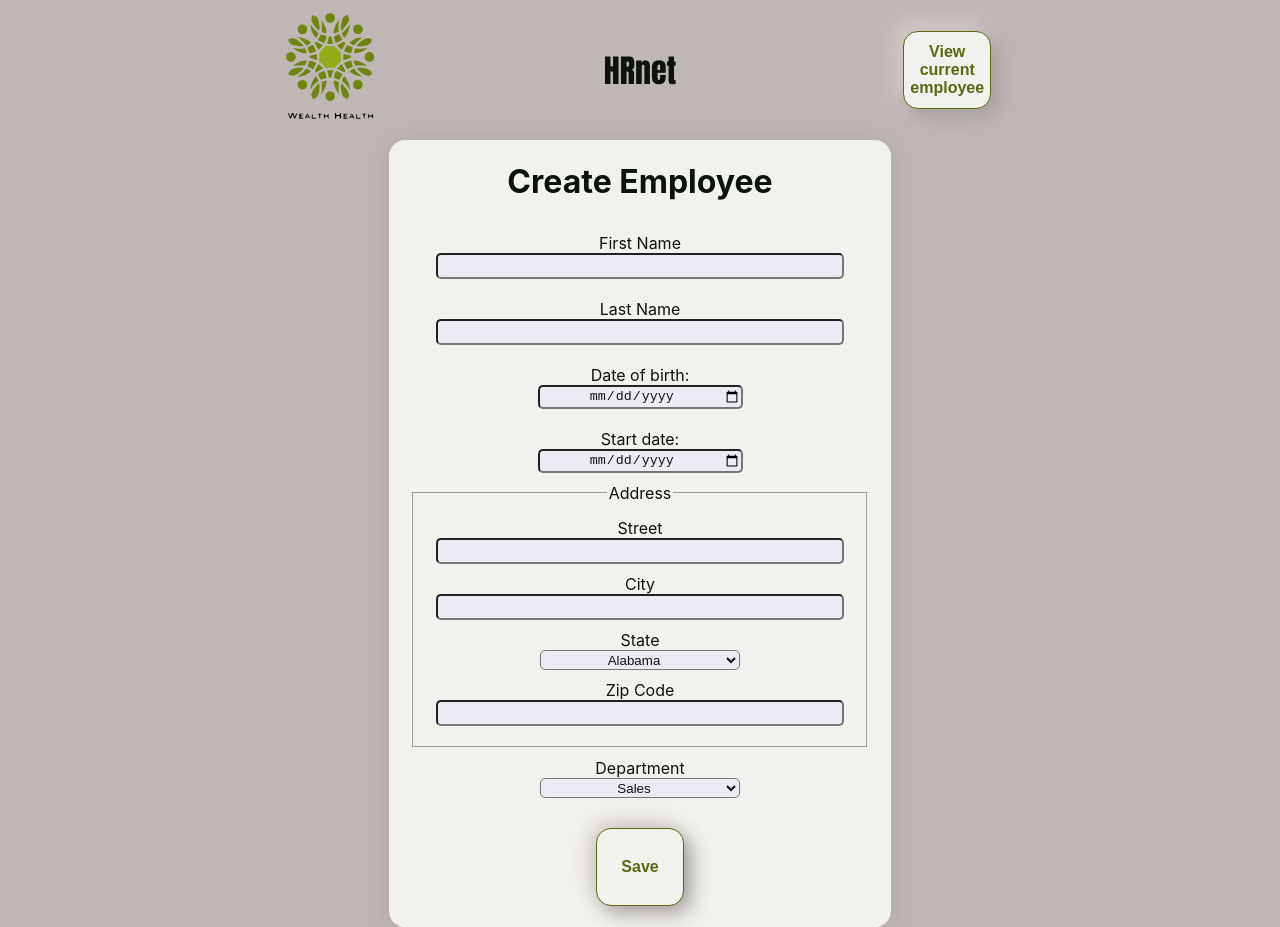
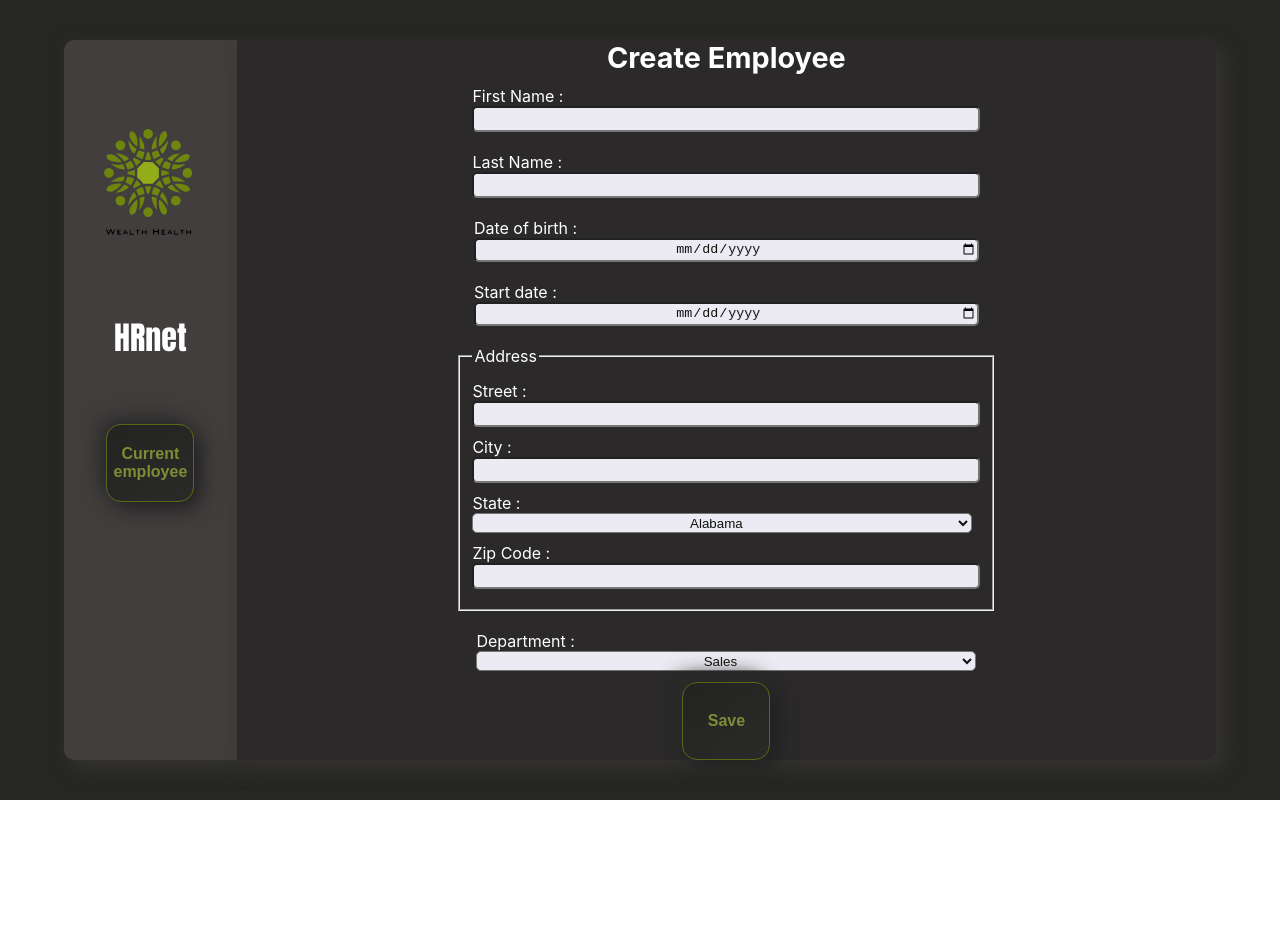
Before and after one commit to AlexTremoureux/AlexandreTREMOUREUX_14_31032022, a React (Create React App) app in the folder my-app/: page / in a window 1280 px wide. After the commit the page ends 800 px from the top, so only its background shows below. Built offline with nearby package versions, Linux system fonts and the light colour scheme.

Commit message:
feature/style: test dark mode

```diff
--- a/my-app/src/App.css
+++ b/my-app/src/App.css
@@ -1,82 +1,83 @@
-body {
-  text-align: center;
-  background-color: #BFB7B6;
+#root {
+  background-color: #262724;
+  height: 100vh;
+  display: flex;
+}
+.wrapper {
+  display: flex;
+  justify-content: center;
   margin: auto;
+  height: 90%;
+  width: 100%;
+  max-width: 90%;
 }
-
 .header {
-  margin: 20px auto;
+  max-width: 200px;
+  width: 15%;
   display: flex;
-  color: white;
-  height: 100px;
-  max-width: 60%;
   align-items: center;
-  justify-content: space-between;
+  flex-direction: column;
+  padding-top: 40px;
+  background-color: #423e3e;
+  border-radius: 10px 0px 0px 10px;
+  box-shadow: 7px 7px 20px #383535;
 }
 .logo,
 .navigation {
-  width: 20%;
+  margin: 20px 0px;
+  font-size: 1rem;
 }
 
 .title {
-  width: 60%;
-  color: #0c120c;
+  color: #ffffff;
   font-family: Impact, Haettenschweiler, "Arial Narrow Bold", sans-serif;
   text-align: center;
 }
-.neumorphism {
-  margin: 20px;
-  height: 48px;
-  width: 98px;
-  color: #586912;
-  font-weight: bold;
-  border-radius: 15px;
-  background: #f1f2ee;
-  box-shadow: 7px 7px 20px #cdceca, -7px -7px 20px #ffffff;
-  border: none;
-  cursor: pointer;
-}
-.neumorphism:active {
-  background: #f1f2ee;
-  box-shadow: inset 7px 7px 20px #cdceca, inset -7px -7px 20px #ffffff;
-}
+
 .neumorphismLight {
   margin: 20px;
   height: 78px;
   width: 88px;
-  color: #586912;
+  color: #7c8d36;
   font-weight: bold;
   font-size: 1rem;
   border-radius: 15px;
-  background: #f1f2ee;
-  box-shadow: 7px 7px 20px #a29c9b, -7px -7px 20px #dcd2d1;
+  background: linear-gradient(145deg, #232322, #2a2a29);
+  box-shadow: 7px 7px 20px #212120, -7px -7px 20px #2d2d2c;
   border: 1px solid #586912;
 
   cursor: pointer;
 }
 .neumorphismLight:active {
-  background: #f1f2ee;
-  box-shadow: inset 7px 7px 20px #cdceca, inset -7px -7px 20px #ffffff;
+  background: #272726;
+  box-shadow: inset 7px 7px 20px #212120, inset -7px -7px 20px #2d2d2c;
 }
 .createEmployee {
   display: flex;
-  width: 500px;
+  width: 85%;
+  max-width: 1000px;
   flex-direction: column;
-  align-items: center;
+  align-items: left;
+  justify-content: center;
+  color: #ffffff;
+  background: #2b2929;
+  border-radius: 0px 10px 10px 0px;
+  box-shadow: 7px 7px 20px #383535;
+
+}
+.category {
   margin: auto;
-  color: #0c120c;
-  background: #f1f2ee;
-border-radius: 16px;
-box-shadow: 0 4px 30px rgba(0, 0, 0, 0.1);
-backdrop-filter: blur(4.9px);
--webkit-backdrop-filter: blur(4.9px);
-border: 1px solid rgba(241, 242, 238, 0.12);
+  font-size: 1.8rem;
+}
+fieldset {
+  max-width: 550px;
+  margin: 10px auto;
 }
 .field {
   display: flex;
   flex-direction: column;
   align-items: left;
-  margin: 10px;
+  margin: 10px auto;
 }
 .field > input,
 .field > select {
@@ -86,35 +87,60 @@ border: 1px solid rgba(241, 242, 238, 0.12);
   background-color: #ecebf3;
 }
 .datePicker {
-  width: 200px;
-  margin: auto;
+  width: 500px;
+
   text-align: center;
 }
+.field > select {
+  width: 500px;
 
-.field > select {
-  width: 200px;
-  margin: auto;
   text-align: center;
 }
 .fieldInput {
-  width: 400px;
+  width: 500px;
 }
-.fieldInput:focus,
-.datePicker:focus,
-.field > select:focus {
-  outline: none;
-  border: 1px solid #6e860e;
+.save {
+  margin: auto;
 }
 .red {
   color: red;
 }
+.employeeList {
+  display: flex;
+  flex-direction: column;
+  justify-content: flex-start;
+  align-items: center;
+  color: #ffffff;
+  background: #2b2929;
+  border-radius: 0px 10px 10px 0px;
+  box-shadow: 7px 7px 20px #383535;
+  width: 100%;
+}
+.category2 {
+  width: 100%;
+  height: min-content;
+  text-align: center;
+  color: white;
+  font-size: 1.8rem;
+}
+.globalSearch {
+  height: min-content;
+  display: flex;
+  flex-direction: column;
+  align-items: center;
+  width: 100%;
+}
 .arrowTable {
   display: flex;
-  flex-direction: column;
+  flex-direction: row;
+  justify-content: center;
 }
 .pagination > button {
-  width: 48px;
-  height: 48px;
+  width: 38px;
+  height: 38px;
+  background: linear-gradient(145deg, #232322, #2a2a29);
+  color: #7c8d36;
+  cursor: pointer;
 }
 .footer {
   display: flex;
--- a/my-app/src/App.jsx
+++ b/my-app/src/App.jsx
@@ -5,10 +5,10 @@ import { Router } from './utils/Router';
 
 function App() {
   return (
-    <>
+    <div className='wrapper'>
     <Header/>
     <Router/>
-    </>
+    </div>
   );
 }
 
--- a/my-app/src/Components/Header.jsx
+++ b/my-app/src/Components/Header.jsx
@@ -14,7 +14,7 @@ const Header = () => {
       <h1 className="title">HRnet</h1>
       {
         pathNameValue === '/'?
-        <Navigation path={"/employee-list"} text={"View current employee"} />
+        <Navigation path={"/employee-list"} text={"Current employee"} />
         :
         <Navigation path={"/"} text={"Create employee"} />
       }
--- a/my-app/src/Components/Table.jsx
+++ b/my-app/src/Components/Table.jsx
@@ -20,7 +20,7 @@ function GlobalFilter({
   }, 200);
 
   return (
-    <label htmlFor="globalSearch">
+    <label className="globalSearch" htmlFor="globalSearch">
       Search:{" "}
       <input
       id="globalSearch"
@@ -83,7 +83,7 @@ const Table = ({ columns, data }) => {
         globalFilter={state.globalFilter}
         setGlobalFilter={setGlobalFilter}
       />
-      <table {...getTableProps()} style={{ border: "solid 1px #6e860e ", borderRadius:"6px", backgroundColor:"rgb(46, 45, 45)", margin:"auto" }}>
+      <table {...getTableProps()} style={{ border: "solid 1px #423e3e ", borderRadius:"6px", backgroundColor:"rgb(46, 45, 45)", margin:"20px auto" }}>
         <thead>
           {
             // Loop over the header rows
@@ -97,12 +97,13 @@ const Table = ({ columns, data }) => {
                     <th
                       {...column.getHeaderProps(column.getSortByToggleProps())}
                       style={{
-                        padding:"10px",
+                        padding:"10px 5px",
                         borderRadius:"5px",
-                        borderBottom: "solid 4px #93ad18",
+                        borderBottom: "solid 1px #93ad18",
                         background: "rgb(90, 90, 90)",
                         color: "white",
                         fontWeight: "bold",
+                        cursor:"pointer"
                       }}
                     >
                       {
@@ -112,9 +113,9 @@ const Table = ({ columns, data }) => {
                       <span className="arrowTable">
                         {column.isSorted
                           ? column.isSortedDesc
-                            ? " 🔽"
-                            : " 🔼"
-                          : "🔽🔼"}
+                            ? "⬇"
+                            : "⬆"
+                          : "⬇⬆"}
                       </span>
                     </th>
                   ))
@@ -145,7 +146,7 @@ const Table = ({ columns, data }) => {
                           {...cell.getCellProps()}
                           style={{
                             padding: "10px",
-                            border: "solid 1px #6e860e",
+                            border: "solid 1px #423e3e",
                             borderRadius: "3px",
                             background: "rgb(46, 45, 45)",
                           }}
--- a/my-app/src/Containers/CreateEmployee.jsx
+++ b/my-app/src/Containers/CreateEmployee.jsx
@@ -34,9 +34,9 @@ const CreateEmployee = () => {
         className="createEmployee"
         onSubmit={handleSubmit(onFormSubmit, onErrors)}
       >
-        <h1>Create Employee</h1>
+        <h2 className="category">Create Employee</h2>
         <div className="field">
-          <label htmlFor="firstName">First Name</label>
+          <label htmlFor="firstName">First Name : </label>
           <input
             className="fieldInput is-invalid"
             type="text"
@@ -49,7 +49,7 @@ const CreateEmployee = () => {
           )}
         </div>
         <div className="field">
-          <label htmlFor="lastName">Last Name</label>
+          <label htmlFor="lastName">Last Name :</label>
           <input
             className="fieldInput"
             type="text"
@@ -63,7 +63,7 @@ const CreateEmployee = () => {
         </div>
 
         <div className="field">
-          <label htmlFor="dateOfBirth">Date of birth:</label>
+          <label htmlFor="dateOfBirth">Date of birth :</label>
           <input
             className="datePicker"
             type="date"
@@ -76,7 +76,7 @@ const CreateEmployee = () => {
         </div>
 
         <div className="field">
-          <label htmlFor="startDate">Start date:</label>
+          <label htmlFor="startDate">Start date :</label>
           <input
             className="datePicker"
             type="date"
@@ -91,7 +91,7 @@ const CreateEmployee = () => {
           <legend>Address</legend>
 
           <div className="field">
-            <label htmlFor="street">Street</label>
+            <label htmlFor="street">Street :</label>
             <input
               className="fieldInput"
               type="text"
@@ -104,7 +104,7 @@ const CreateEmployee = () => {
             )}
           </div>
           <div className="field">
-            <label htmlFor="city">City</label>
+            <label htmlFor="city">City :</label>
             <input
               className="fieldInput"
               type="text"
@@ -115,7 +115,7 @@ const CreateEmployee = () => {
             {errors?.city && <span className="red">{errors.city.message}</span>}
           </div>
           <div className="field">
-            <label>State</label>
+            <label>State :</label>
             <select {...register("state")}>
               {states.map((opt) => (
                 <option key={opt.abbreviation} value={opt.name}>
@@ -125,7 +125,7 @@ const CreateEmployee = () => {
             </select>
           </div>
           <div className="field">
-            <label htmlFor="zipCode">Zip Code</label>
+            <label htmlFor="zipCode">Zip Code :</label>
             <input
               className="fieldInput"
               name="zipCode"
@@ -140,7 +140,7 @@ const CreateEmployee = () => {
         </fieldset>
 
         <div className="field">
-          <label>Department</label>
+          <label>Department :</label>
           <select {...register("department")}>
             {selectOptions.map((opt) => (
               <option key={opt.value} value={opt.value}>
@@ -150,7 +150,7 @@ const CreateEmployee = () => {
           </select>
         </div>
 
-        <button className="neumorphismLight">Save</button>
+        <button className="neumorphismLight save">Save</button>
       </form>
     </>
   );
--- a/my-app/src/Containers/EmployeeList.jsx
+++ b/my-app/src/Containers/EmployeeList.jsx
@@ -10,10 +10,10 @@ const EmployeeList = () => {
   //const columns = React.useMemo(() => columnsTable, []);
 
   return (
-    <>
-      <h2>current employee</h2>
+    <div className="employeeList">
+      <h2 className="category2">Current employee</h2>
       <Table columns={columnsTable} data={dataStored} />
-    </>
+    </div>
   );
 };
 
```
